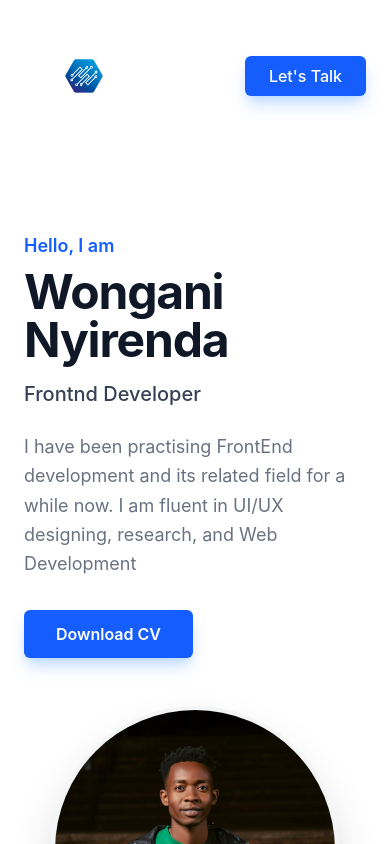
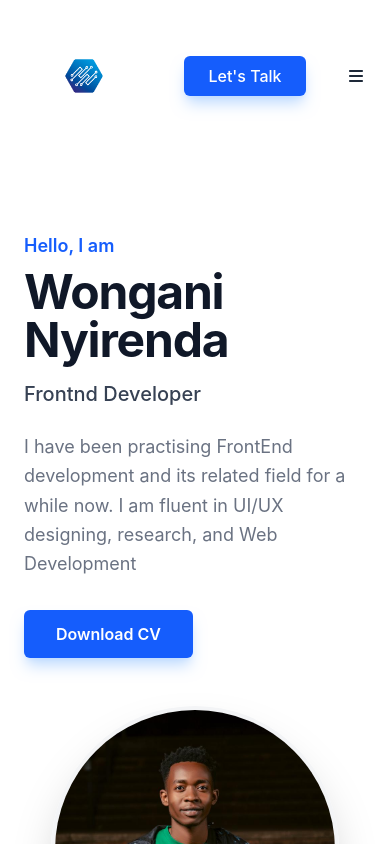
Before and after one commit to WonganiNyirenda18/Wongani-Portfolio, a React (Vite) app: page / in a window 390 px wide. Shown: the top 844 px of the page. Built offline with nearby package versions, Linux system fonts and the light colour scheme.

Commit message:
feat: add menu bar

```diff
--- a/src/Components/Header.jsx
+++ b/src/Components/Header.jsx
@@ -1,6 +1,13 @@
+import { useState } from 'react';
 import Logo from '../Assets/logo.png'
+import { FontAwesomeIcon } from '@fortawesome/react-fontawesome';
+import { faBars } from '@fortawesome/free-solid-svg-icons';
 
 export default function Header() {
+
+    const [openMenu, setOpenMenu] = useState(false);
+
+
     return (
         <header className="bg-white py-4 shadow-sm">
             <div className="max-w-7xl mx-auto px-6 flex items-center justify-between">
@@ -33,6 +40,14 @@ export default function Header() {
                         Let's Talk
                     </button>
                 </div>
+
+                <button
+                    type='button'
+                    onClick={() => setOpenMenu(!openMenu)}
+                    className='md:hidden'
+                >
+                    <FontAwesomeIcon icon={faBars} />
+                </button>
             </div>
         </header>
     );
```
